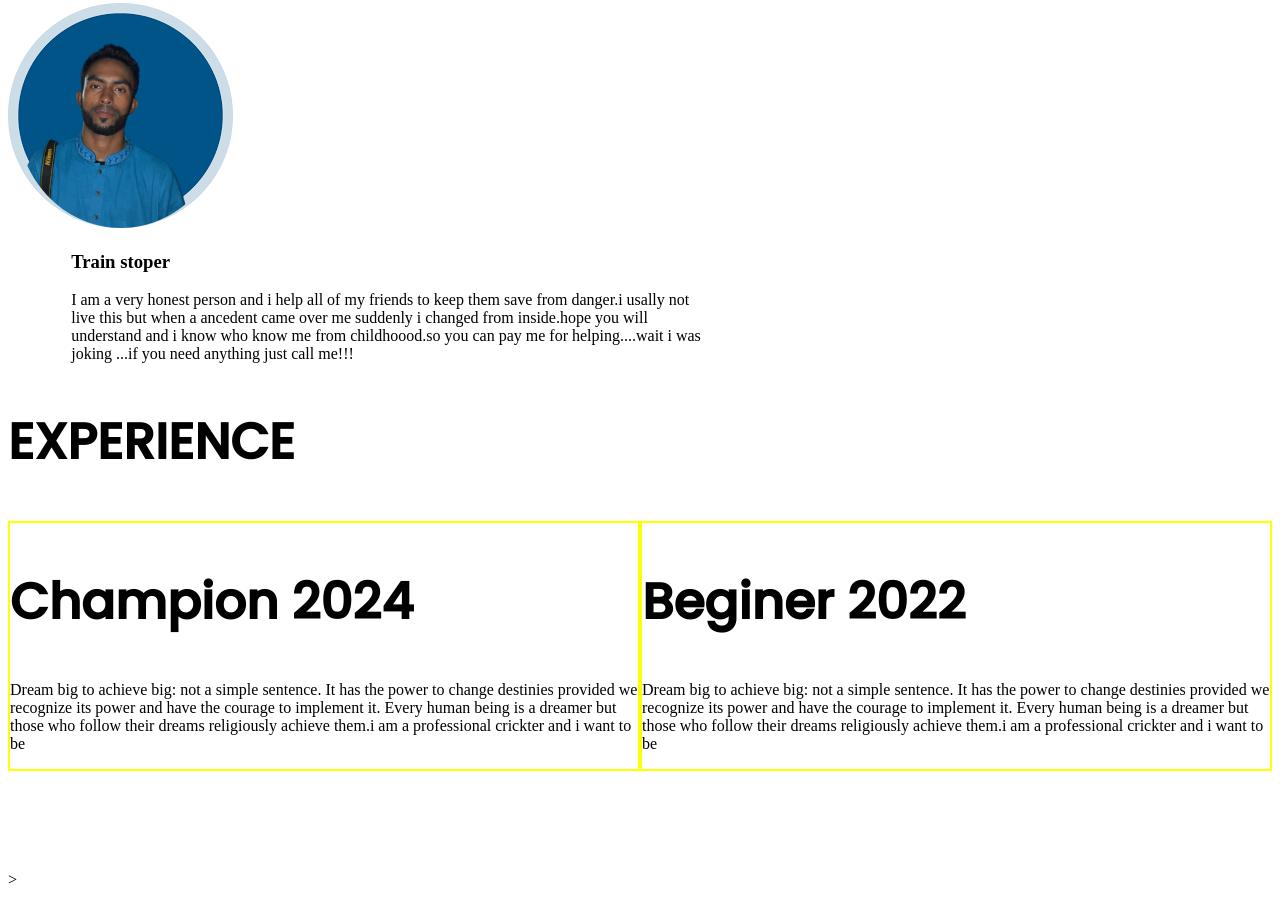
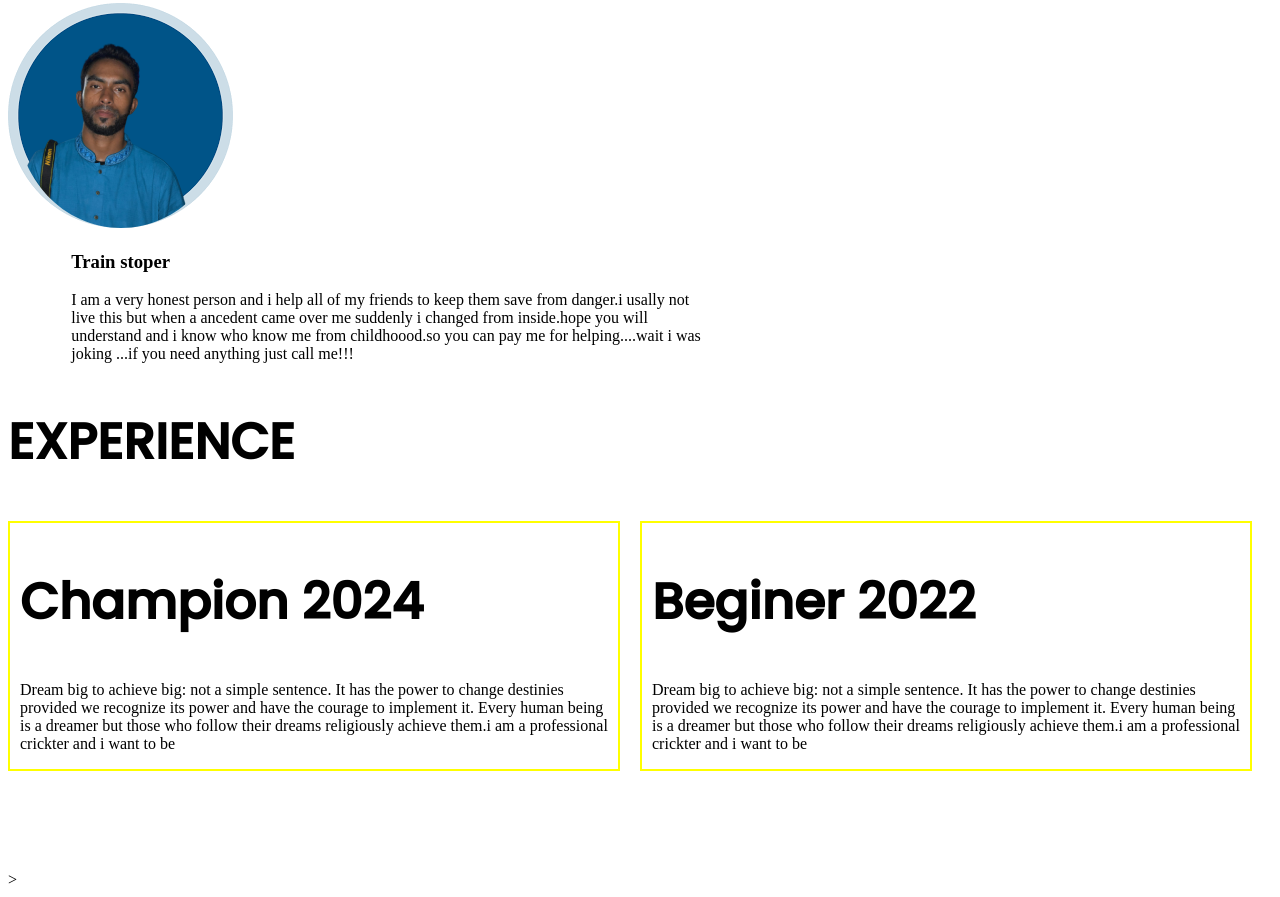
Before and after one commit to hassanhakimul/shawon-repo, a plain HTML site: page index.html in a window 1280 px wide. Shown: the part 1063-1960 px from the top of the page. Drawn offline with Linux system fonts and the light colour scheme.

Commit message:
shawon added

```diff
--- a/style.css
+++ b/style.css
@@ -20,5 +20,7 @@ span{
 }
 .maria{
 border: 2px solid yellow;
+margin-right: 20px;
+padding-left: 10px;
 
 }
```
